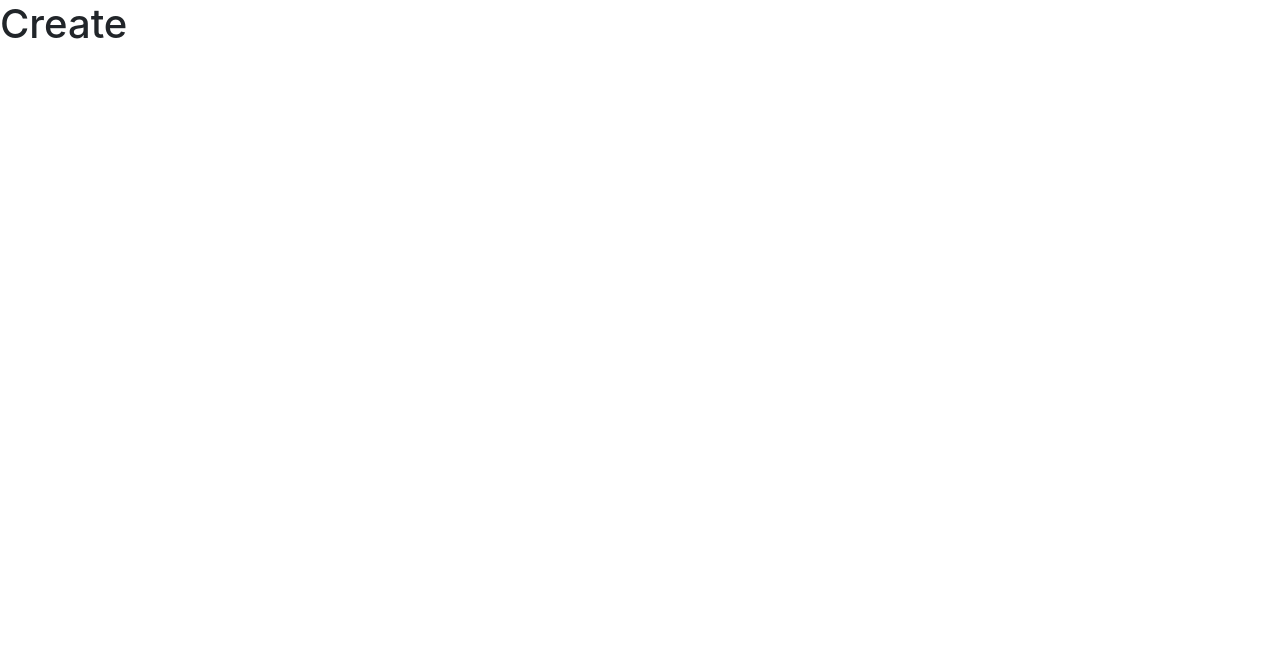
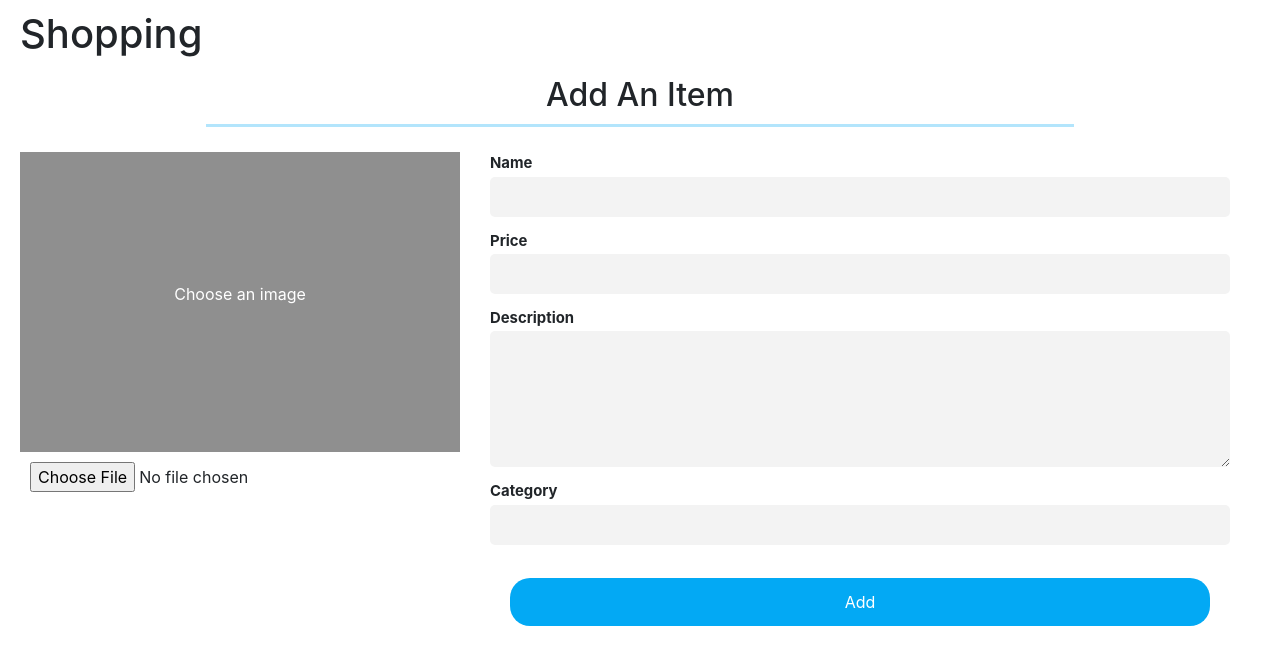
Before and after one commit to HKP-training-team-project/webdev, a React (Create React App) app in the folder e-commerce-app/: page /create in a window 1280 px wide. Shown: the top 664 px of the page. Built offline with nearby package versions, Linux system fonts and the light colour scheme.

Commit message:
create page

```diff
--- a/e-commerce-app/src/components/create-page/create.css
+++ b/e-commerce-app/src/components/create-page/create.css
@@ -0,0 +1,95 @@
+.create {
+    margin: 10px 20px 10px 20px;
+}
+
+.create h2 {
+    width: 70%;
+    margin: auto;
+    text-align: center;
+    padding: 10px;
+    border-bottom: 3px solid #B3E5FC;
+    margin-bottom: 25px;
+}
+
+.create_container {
+    display: flex;
+}
+
+.create_box {
+    width: 440px;
+    height: 300px;
+    background-color: #8f8f8f;
+    color: white;
+}
+
+@media (max-width: 860px) {
+    .create_container {
+        flex-direction: column;
+        align-items: center;
+    }
+
+    .create_box {
+        width: 490px;
+        height: 300px;
+        background-color: #8f8f8f;
+        color: white;
+    }
+}
+
+.create_box p{
+    display: flex;
+    justify-content: center;
+    position: relative;
+    top: 130px;
+}
+
+.create_box img{
+    display: flex;
+    margin: auto;
+    height: 300px;
+}
+
+.create_image-picker input {
+    padding: 10px;
+}
+
+.create_inputs {
+    width: 100%;
+    padding: 0px 30px 0px 30px;
+}
+
+.create_form{
+    display: flex;
+    flex-direction: column;
+}
+
+.create_form label{
+    font-weight: bold;
+    font-size: 0.93em;
+    margin: 0px;
+}
+
+.create_form input, .create_form textarea{
+    padding: 8px;
+    border: none;
+    background-color: rgb(243, 243, 243);
+    border-radius: 5px;
+    margin: 2px 0px 13px 0px;
+}
+
+.create_form button{
+    padding: 12px;
+    border-radius: 20px;
+    margin: 20px;
+    background-color: #03A9F4;
+    color: white;
+    border: none;
+}
+
+.create_form button:hover{
+    background-color: black;
+    transition: 0.2s;
+    transform: scale(1.03);
+    cursor: pointer;
+
+}
--- a/e-commerce-app/src/components/create-page/create.js
+++ b/e-commerce-app/src/components/create-page/create.js
@@ -1,8 +1,54 @@
 import React from 'react'
+import './create.css'
+import {useState} from 'react';
+
 const Create = () => {
+    const [pic, addPics] = useState(null);
+    const [name, setName] = React.useState("");
+    const [price, setPrice] = React.useState("");
+    const [description, setDescription] = React.useState("");
+    const [category, setCategory] = React.useState("");
+
+
+    const fileHandler = event => {
+        addPics(URL.createObjectURL(event.target.files[0]));
+    }
+
+    const handleSubmit = event => {
+        const requestOptions = {
+            method: 'POST',
+            headers: { 'Content-Type': 'multipart/form-data', 'Authorization': 'Bearer ${token}'},
+            body: JSON.stringify({ name, price, description, category, pic})
+        };
+        fetch('${link}/items', requestOptions)
+            .then(response => response.json())
+            .then(data => console.log(data.message));
+    }
     return (
-        <div>
-            <h1>Create</h1>
+        <div className = "create">
+            <h1>Shopping</h1>
+            <h2>Add An Item</h2>
+            <div className = "create_container">
+                <div className = "create_image-picker">
+                    <div className = "create_box">
+                        {pic != null ? <img src = {pic}/> : <p>Choose an image</p>}
+                    </div>
+                    <input type = "file" accept="image/*" onChange = {fileHandler}/>
+                </div>
+                <div className = "create_inputs">
+                    <form className = "create_form" onSubmit = {handleSubmit}>
+                        <label for = "name">Name</label>
+                        <input type = "text" name = "name" value = {name} required onChange = {(event) => setName(event.target.value)}/>
+                        <label for = "price">Price</label>
+                        <input type = "number" name = "price" step = "0.25" min="0" value = {price} required onChange = {(event) => setPrice(event.target.value)} />
+                        <label for = "description">Description</label>
+                        <textarea name = "description" rows="5" value = {description} required onChange = {(event) => setDescription(event.target.value)}></textarea>
+                        <label for = "category">Category</label>
+                        <input type = "text" name = "category" value = {category} required onChange = {(event) => setCategory(event.target.value)} />
+                        <button type="submit">Add</button>
+                    </form>
+                </div>
+            </div>
         </div>
     )
 }
--- /dev/null
+++ b/e-commerce-app/src/components/edit&delete-page/admin-item-edit.js
@@ -0,0 +1,14 @@
+import React from 'react'
+import './edit-delete.css'
+
+const AdminItemEdit = (props) => {
+    const pics = props.pictures.map(pic => <div className = "adminItemEdit_img"><img src = {pic}  /></div>);
+    return (
+        <div className = "adminItemEdit">
+            {pics}
+            <h3>{props.name}</h3>
+            <p>${props.price}</p>
+        </div>
+    )
+}
+export default AdminItemEdit
--- a/e-commerce-app/src/components/edit&delete-page/edit-delete.js
+++ b/e-commerce-app/src/components/edit&delete-page/edit-delete.js
@@ -1,8 +1,32 @@
 import React from 'react'
+import { useState, useEffect } from 'react';
+import './edit-delete.css'
+import AdminItemEdit from './admin-item-edit.js'
+
 const EditDelete = () => {
+    const [items, setItems] = useState(null);
+
+    useEffect(() => {
+        const requestOptions = {
+            method: 'GET'
+        };
+        fetch('${link}/items', requestOptions)
+            .then(response => response.json())
+            .then(data => setItems(data.items));
+    }, [])
+    const tempItems = ([{"_id": "23k5j25", "itemname": "Mug", "price": "5", "description": "This is a Christmas mug!", "category": "Holiday", "pictures": ["https://rlv.zcache.com/cute_winking_rudolf_reindeer_christmas_coffee_coffee_mug-r7da940ffa7824507a60cb57fb7cc2904_kz9a2_704.jpg?rlvnet=1"]},
+    {"_id": "wej2367", "itemname": "Ornament", "price": "10", "description": "This is a Christmas Ornament!", "category": "Holiday", "pictures": ["https://371266-1160757-raikfcquaxqncofqfm.stackpathdns.com/wp-content/uploads/2018/11/MWA_GlassOrnaments_02.jpg"]},
+    {"_id": "2tn3ho", "itemname": "Cookies", "price": "9", "description": "These are Christmas cookies!", "category": "Holiday", "pictures": ["https://www.momlovesbaking.com/wp-content/uploads/2018/11/Grandmas-Christmas-Cutout-Sugar-Cookies-SQ2.jpg"]}])
+    const adminItems = tempItems.map(item => <AdminItemEdit key = {item._id}
+                                                    name = {item.itemname}
+                                                    price = {item.price}
+                                                    description = {item.description}
+                                                    category = {item.category}
+                                                    pictures = {item.pictures}/>);
     return (
         <div>
             <h1>Edit/Delete</h1>
+            {adminItems}
         </div>
     )
 }
--- a/e-commerce-app/src/components/main-admin-page/main-admin.js
+++ b/e-commerce-app/src/components/main-admin-page/main-admin.js
@@ -11,7 +11,7 @@ const MainAdmin = () => {
         const requestOptions = {
             method: 'GET'
         };
-        fetch('link', requestOptions)
+        fetch('${link}/items', requestOptions)
             .then(response => response.json())
             .then(data => setItems(data.items));
     }, [])
@@ -28,15 +28,15 @@ const MainAdmin = () => {
     return (
         <div className = "mainAdmin">
             <h1>Shopping</h1>
-                <h2>Your Items</h2>
-                <div class = "mainAdmin_buttons">
+            <h2>Your Items</h2>
+            <div class = "mainAdmin_buttons">
                 <Link to='/edit-delete'>
                         <button className="mainAdmin_button">Edit</button>
                 </Link>
                 <Link to='/create'>
                         <button className="mainAdmin_button">Add</button>
                 </Link>
-                </div>
+            </div>
             <div class = "mainAdmin_items">{adminItems}</div>
 
         </div>
```
Also changed, not shown: 1 other file (tests, documents, lock files or other folders).
